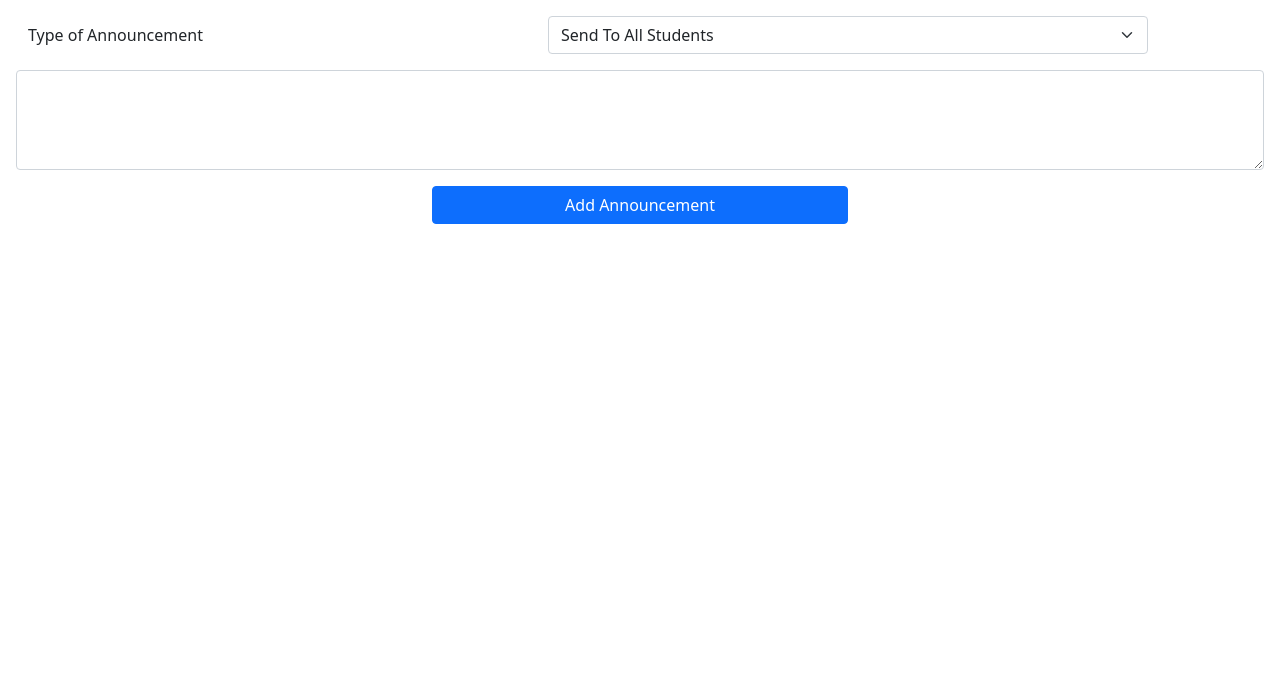
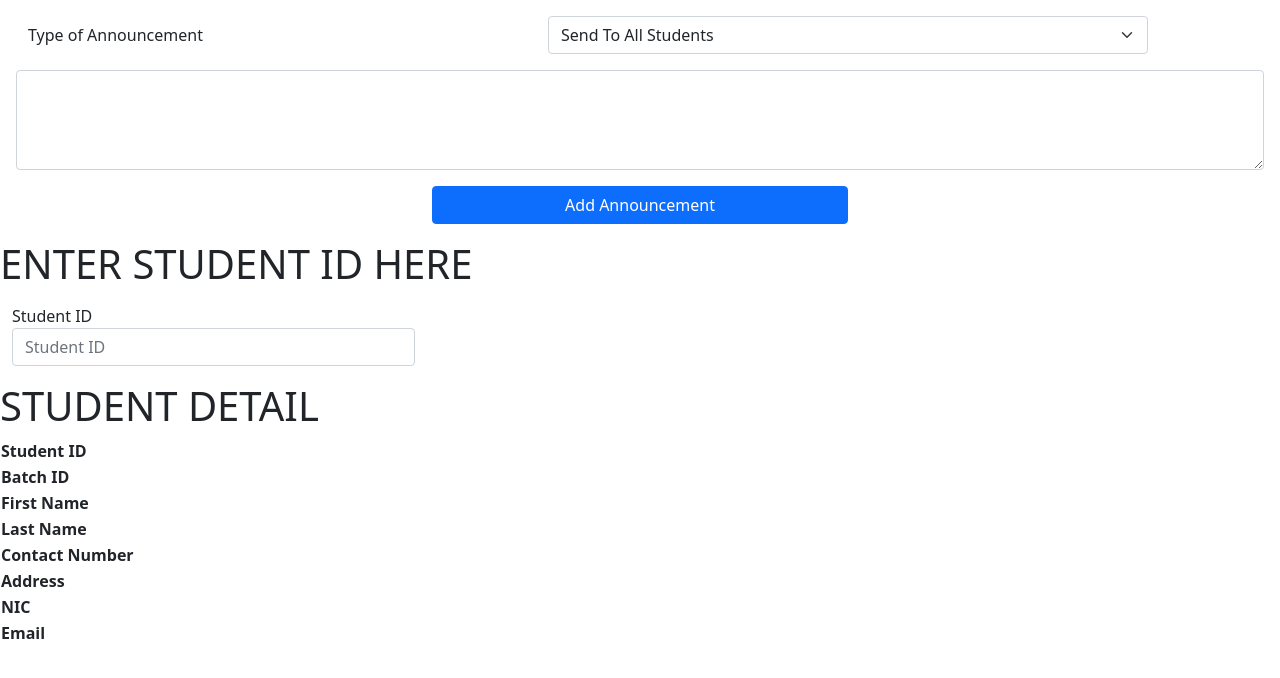
Before and after one commit to krishan30/Student-Management-System, a React (Create React App) app in the folder fe/: page / in a window 1280 px wide. Shown: the top 678 px of the page. Built offline with nearby package versions, Linux system fonts and the light colour scheme.

Commit message:
teacher view specific student detail

```diff
--- a/fe/src/App.js
+++ b/fe/src/App.js
@@ -2,7 +2,7 @@ import React from "react";
 import "bootstrap/dist/css/bootstrap.min.css";
 import "bootstrap/dist/css/bootstrap.css";
 import AddAnnouncement from './components/teacher/addAnnouncement';
-
+import ViewStudentDetail from './components/teacher/viewStudentDetail';
 
 
 export default function App() {
@@ -11,6 +11,7 @@ export default function App() {
   return (
     <div className="App">
       <AddAnnouncement></AddAnnouncement>
+      <ViewStudentDetail></ViewStudentDetail>
     </div>
   );
 }
--- /dev/null
+++ b/fe/src/components/teacher/viewStudentDetail.js
@@ -0,0 +1,155 @@
+import React, { useState } from "react";
+const StudentDetail = () => {
+  const data = [
+    {
+      studentid: 1,
+      batchid: 2,
+      firstname: "kesavi",
+      lastname: "aravinthan",
+      contactnumber: "0778899654",
+      address: "No 23, Second street,Jaffna",
+      nic: "997121789V",
+      email: "kesavi@gmail.com",
+    },
+    {
+      studentid: 2,
+      batchid: 2,
+      firstname: "abinesh",
+      lastname: "thaventhirarajah",
+      contactnumber: "0778229654",
+      address: "No 23, Third street,Alvaai",
+      nic: "997121789V",
+      email: "abinesh@gmail.com",
+    },
+    {
+      studentid: 3,
+      batchid: 2,
+      firstname: "laksi",
+      lastname: "tharmalingam",
+      contactnumber: "0771144569",
+      address: "No 23, Fourth street,Kilinochi",
+      nic: "997121789V",
+      email: "laksi@gmail.com",
+    },
+  ];
+
+  const [stuId, setStuId] = useState("");
+  const [batchid, setBatchId] = useState("");
+  const [firstname, setFirstName] = useState("");
+  const [lastname, setLastName] = useState("");
+  const [contactNumber, setContactNumber] = useState("");
+  const [address, setAddress] = useState("");
+  const [nic, setNic] = useState("");
+  const [email, setEmail] = useState("");
+  const [isExist, setIsExist] = useState(true);
+
+  const handleStuId = (e) => {
+    setStuId(e.target.value);
+
+    let modules = [];
+    if (e.target.value == "") {
+      setIsExist(true);
+      setBatchId("");
+      setFirstName("");
+      setLastName("");
+      setContactNumber("");
+      setAddress("");
+      setNic("");
+      setEmail("");
+    } else {
+      modules = data.filter((d) => d.studentid == e.target.value);
+      console.log(e.target.value);
+      if (modules.length > 0) {
+        setBatchId(modules[0]?.batchid);
+        setFirstName(modules[0]?.firstname);
+        setLastName(modules[0]?.lastname);
+        setContactNumber(modules[0]?.contactnumber);
+        setAddress(modules[0]?.address);
+        setNic(modules[0]?.nic);
+        setEmail(modules[0]?.email);
+        setIsExist(true);
+      } else {
+        setIsExist(false);
+        setBatchId("");
+        setFirstName("");
+        setLastName("");
+        setContactNumber("");
+        setAddress("");
+        setNic("");
+        setEmail("");
+      }
+    }
+  };
+
+  return (
+    <>
+      <form>
+        <h1>ENTER STUDENT ID HERE</h1>
+        <div className="row m-0 my-3">
+          <div className="col-4">
+            <label htmlFor="stuId">Student ID</label>
+            <input
+              type="text"
+              className="form-control"
+              placeholder="Student ID"
+              aria-label="Student ID"
+              id="stuId"
+              value={stuId}
+              onChange={handleStuId}
+            />
+          </div>
+
+          <div
+            className={
+              isExist === false
+                ? " alert alert-danger col-5 my-3 text-center"
+                : " alert alert-danger d-none col-3 my-3"
+            }
+            role="alert"
+          >
+            Student Id is Not Exist!
+          </div>
+        </div>
+      </form>
+
+      <h1>STUDENT DETAIL</h1>
+
+      <table>
+        <thead>
+          <th>Student ID</th>
+          <th>{stuId} </th>
+        </thead>
+        <thead>
+          <th>Batch ID</th>
+          <th>{batchid} </th>
+        </thead>
+        <thead>
+          <th>First Name </th>
+          <th>{firstname}</th>
+        </thead>
+        <thead>
+          <th>Last Name </th>
+          <th>{lastname}</th>
+        </thead>
+        <thead>
+          <th>Contact Number </th>
+          <th>{contactNumber}</th>
+        </thead>
+        <thead>
+          <th>Address</th>
+          <th>{address}</th>
+        </thead>
+        <thead>
+          <th>NIC</th>
+          <th>{nic}</th>
+        </thead>
+        <thead>
+          <th>Email</th>
+          <th>{email}</th>
+        </thead>
+      </table>
+    </>
+  );
+};
+
+export default StudentDetail;
```
